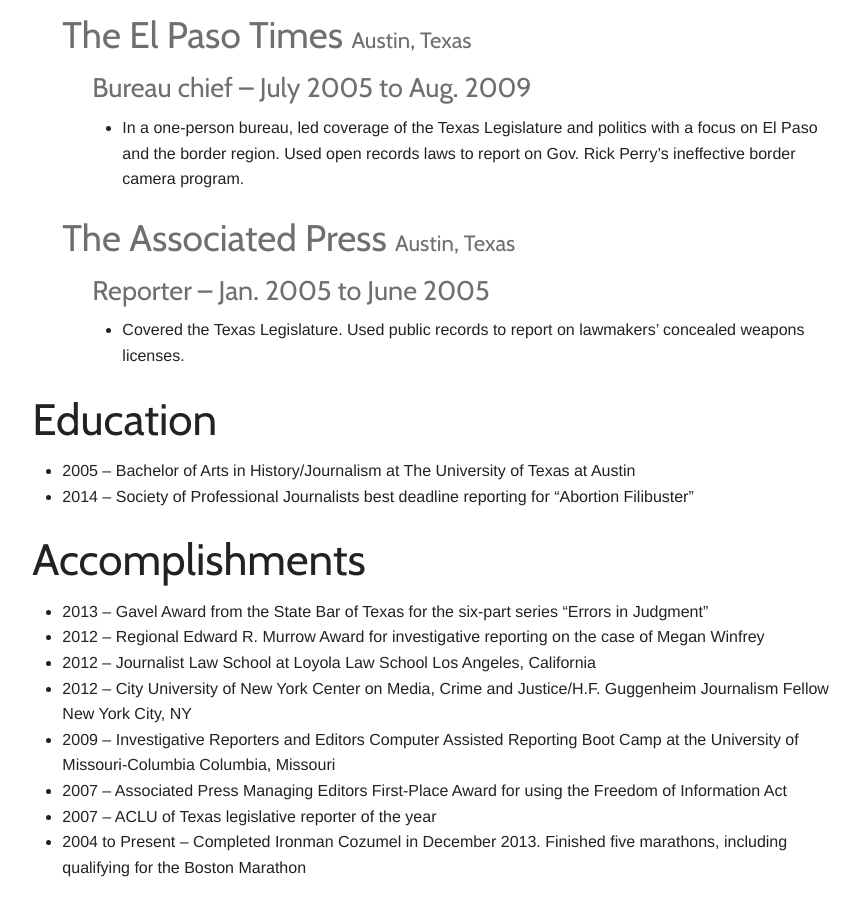
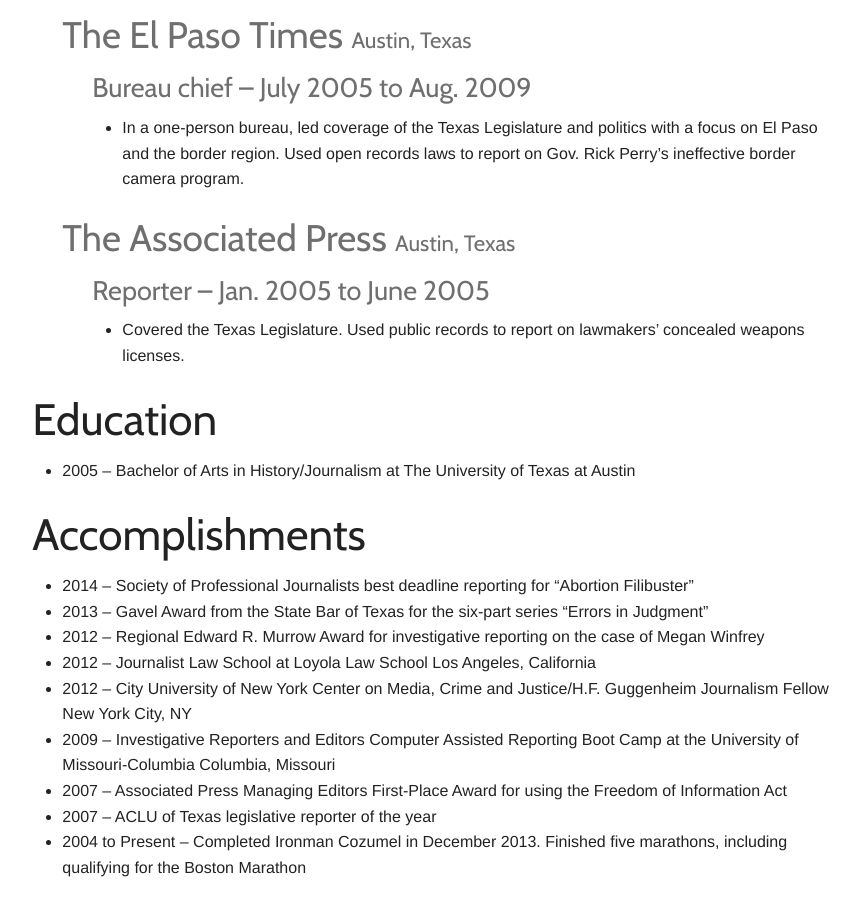
Before and after one commit to BrandiGrissom/resume, a Jekyll site: the page built from index.html, in a window 1280 px wide and 900 px high, scrolled down 1330 px. Shown: the whole window, without its empty margins (206-1066 px from the left). Built offline with Jekyll 4.4.1, drawn with Linux system fonts in a browser that asks for light colours.

Commit message:
Update index.html

```diff
--- a/index.html
+++ b/index.html
@@ -133,14 +133,15 @@
       <li>
         2005 – Bachelor of Arts in History/Journalism at The University of Texas at Austin
       </li>
-      <li>
-        2014 – Society of Professional Journalists best deadline reporting for “Abortion Filibuster”
-      </li>
+
     </ul>
 
     <h1>Accomplishments</h1>
 
     <ul>
+      <li>
+        2014 – Society of Professional Journalists best deadline reporting for “Abortion Filibuster”
+      </li>
       <li>
         2013 – Gavel Award from the State Bar of Texas for the six-part series “Errors in Judgment”
       </li>
```
